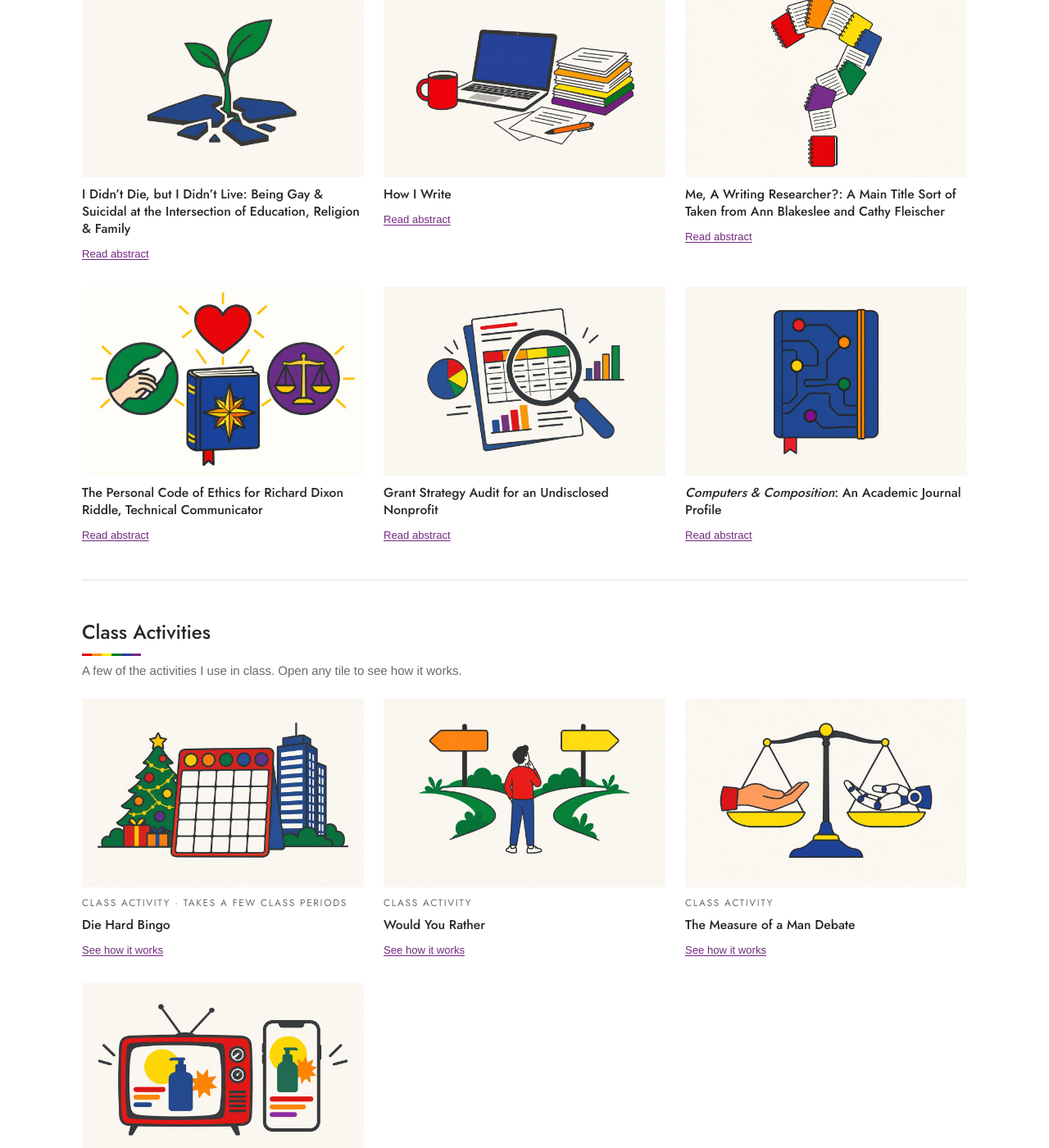
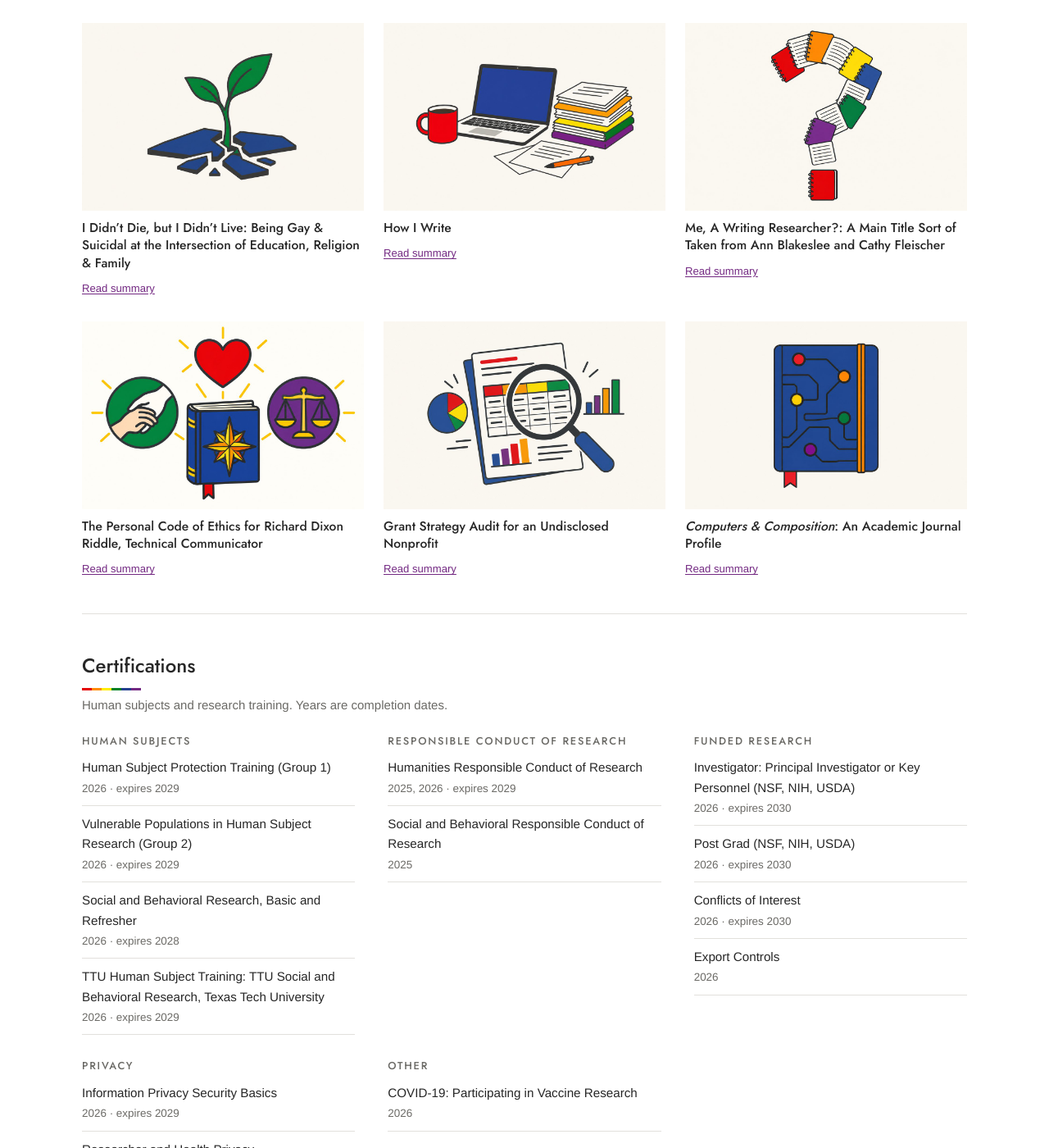
Before and after one commit to prof-richriddle/portfolio, a Jekyll site: the page built from portfolio.html, in a window 1280 px wide and 1400 px high, scrolled down 4737 px. Shown: the whole window at 82% size. Built offline with Jekyll 4.4.1, drawn with Linux system fonts in a browser that asks for light colours; some of the changed text lies outside the part shown.

Commit message:
Draft: Coursework rename, Class Activities on About Me, page subtitles (not live)
Co-Authored-By: Claude Opus 5.5 <noreply@anthropic.com>
Claude-Session: https://claude.ai/code/session_01LKxkcfdpkeKgywibvvsXFB

```diff
--- a/about.html
+++ b/about.html
@@ -3,7 +3,7 @@ layout: default
 title: About Me
 ---
 <!-- ===== ABOUT ME (edit the text on this page) ===== -->
-<div class="page-head"><h1>About Me</h1></div>
+<div class="page-head"><h1>About Me</h1><p class="page-sub">Life &amp; Teaching</p></div>
 
 <figure class="banner">
   <img src="{{ '/assets/images/about-banner.jpg' | relative_url }}" width="1800" height="600" alt="A collage of nine photos of Rich Riddle: in front of a wood door; a selfie with a giant silver robot statue; a large black-and-white portrait in the center; in front of an ornate gold temple statue; in a stairwell with a backpack; in a Star Trek T-shirt; smiling in a blue T-shirt with a rainbow stripe; in a graduation cap and gown; and in a sparkly sweater by a Christmas tree.">
@@ -34,6 +34,32 @@ title: About Me
   </div>
 </section>
 
+<!-- ===== CLASS ACTIVITIES (comes from the _activities folder) ===== -->
+{% assign activities = site.activities | sort: "order" %}
+<section id="activities" class="activities" aria-labelledby="act-h">
+  <div class="sec-head">
+    <h2 id="act-h">Class Activities</h2>
+    <p>A few of the activities I use in class. Open any tile to see how it works.</p>
+  </div>
+  <div class="grid">
+    {% for a in activities %}
+    <details class="tile" data-topics="{% for t in a.topics %}{{ t | slugify }} {% endfor %}">
+      <summary>
+        {% if a.image %}
+        <img class="tile-img" src="{{ '/assets/images/' | append: a.image | relative_url }}" alt="" loading="lazy">
+        {% else %}
+        <span class="tile-band"><span class="tile-topic">{{ a.topics | join: " · " }}</span></span>
+        {% endif %}
+        <span class="kind">Class activity{% if a.note %} · {{ a.note }}{% endif %}</span>
+        <span class="tile-title">{{ a.title }}</span>
+        <span class="tile-more">See how it works</span>
+      </summary>
+      <div class="abs activity-body">{{ a.content }}</div>
+    </details>
+    {% endfor %}
+  </div>
+</section>
+
 <section aria-labelledby="dogs-h">
   <div class="sec-head"><h2 id="dogs-h">The Dogs</h2></div>
   <div class="dogs">
--- a/assets/css/style.css
+++ b/assets/css/style.css
@@ -292,3 +292,5 @@ nav.top a[aria-current="page"] { color: var(--accent); }
 .paper blockquote p { font-size: .98rem; }
 .toolkit { margin: 0; padding-left: 1.6em; display: grid; gap: 10px; }
 .toolkit li { font-size: 1.02rem; }
+.page-sub { font-family: var(--display); font-size: 1.15rem !important; letter-spacing: .02em; color: var(--muted); margin: 0; }
+.activities .grid { grid-template-columns: repeat(auto-fit, minmax(min(100%, 210px), 1fr)); }
--- a/assets/js/site.js
+++ b/assets/js/site.js
@@ -37,6 +37,7 @@
   });
 
   var start = (location.hash || "").replace("#", "");
-  if (["major", "samples", "abstracts", "activities", "certifications"].indexOf(start) > -1) state.show = start;
+  if (start === "abstracts") start = "coursework";
+  if (["major", "samples", "coursework", "certifications"].indexOf(start) > -1) state.show = start;
   apply();
 })();
--- a/family.html
+++ b/family.html
@@ -17,7 +17,7 @@ title: Friends & Family
 </section>
 
 <section class="next">
-  <a class="big-btn big-btn--main" href="{{ '/portfolio.html' | relative_url }}"><span class="big-label">Now see the portfolio →</span><span class="big-sub">Major work, writing samples, and abstracts</span></a>
+  <a class="big-btn big-btn--main" href="{{ '/portfolio.html' | relative_url }}"><span class="big-label">Now see the portfolio →</span><span class="big-sub">Research &amp; Writing: major work, writing samples, and coursework</span></a>
 </section>
 
 <!-- ===== WHAT EACH STAGE MEANS (edit the text here) ===== -->
--- a/index.html
+++ b/index.html
@@ -5,8 +5,8 @@ layout: default
   <h1>Welcome to my site!</h1>
   <p class="home-lede">Whether you’re friends &amp; family, co-authors &amp; peers, or a curious Vulcan, jump to:</p>
   <div class="home-buttons">
-    <a class="big-btn" href="{{ '/about.html' | relative_url }}"><span class="big-label">About Me</span><span class="big-sub">Who I am, what I’m doing now, and how I work</span></a>
+    <a class="big-btn" href="{{ '/about.html' | relative_url }}"><span class="big-label">About Me</span><span class="big-sub">Life &amp; Teaching: who I am, how I teach, and a few class activities</span></a>
     <a class="big-btn big-btn--main" href="{{ '/family.html' | relative_url }}"><span class="big-label">Friends &amp; Family, Start Here!</span><span class="big-sub">How my work works, from a class paper to a book chapter</span></a>
-    <a class="big-btn" href="{{ '/portfolio.html' | relative_url }}"><span class="big-label">On to My Portfolio</span><span class="big-sub">Major work, writing samples, and abstracts</span></a>
+    <a class="big-btn" href="{{ '/portfolio.html' | relative_url }}"><span class="big-label">On to My Portfolio</span><span class="big-sub">Research &amp; Writing: major work, writing samples, and coursework</span></a>
   </div>
 </div>
--- a/portfolio.html
+++ b/portfolio.html
@@ -7,7 +7,8 @@ title: Portfolio
 
 <div class="page-head">
   <h1>Portfolio</h1>
-  <p>Forthcoming publications, ongoing studies, writing samples, abstracts of my graduate coursework, class activities, and certifications. Pick a type, then narrow it by topic.</p>
+  <p class="page-sub">Research &amp; Writing</p>
+  <p>Forthcoming publications, ongoing studies, writing samples, coursework, and certifications. Pick a type, then narrow it by topic.</p>
 </div>
 
 <div class="controls">
@@ -17,8 +18,7 @@ title: Portfolio
       <button type="button" id="type-all" data-show="all" aria-pressed="true">Show all</button>
       <button type="button" id="type-major" data-show="major" aria-pressed="false">Major Work</button>
       <button type="button" id="type-samples" data-show="samples" aria-pressed="false">Writing Samples</button>
-      <button type="button" id="type-abstracts" data-show="abstracts" aria-pressed="false">Abstracts</button>
-      <button type="button" id="type-activities" data-show="activities" aria-pressed="false">Class Activities</button>
+      <button type="button" id="type-coursework" data-show="coursework" aria-pressed="false">Coursework</button>
       <button type="button" id="type-certifications" data-show="certifications" aria-pressed="false">Certifications</button>
     </div>
   </div>
@@ -93,12 +93,12 @@ title: Portfolio
   </div>
 </section>
 
-<!-- ===== ABSTRACTS (comes from the _works folder) ===== -->
+<!-- ===== COURSEWORK (comes from the _works folder) ===== -->
 {% assign works = site.works | sort: "order" %}
-<section id="abstracts" data-type="abstracts" aria-labelledby="course-h">
+<section id="coursework" data-type="coursework" aria-labelledby="course-h">
   <div class="sec-head">
-    <h2 id="course-h">Abstracts</h2>
-    <p>{{ works.size }} papers, presentations, and projects from graduate school. Open any tile to read its abstract.</p>
+    <h2 id="course-h">Coursework</h2>
+    <p>{{ works.size }} papers, presentations, and projects from my graduate classes, each with a short summary.</p>
   </div>
   <div class="grid">
     {% for w in works %}
@@ -110,40 +110,13 @@ title: Portfolio
         <span class="tile-band"><span class="tile-topic">{{ w.topics | join: " · " }}</span></span>
         {% endif %}
         <span class="tile-title">{{ w.title }}</span>
-        <span class="tile-more">Read abstract</span>
+        <span class="tile-more">Read summary</span>
       </summary>
       <p class="abs">{{ w.content | strip | remove: "<p>" | remove: "</p>" }}</p>
     </details>
     {% endfor %}
   </div>
-  <p class="empty" hidden>No abstracts have that topic.</p>
-</section>
-
-<!-- ===== CLASS ACTIVITIES (comes from the _activities folder) ===== -->
-{% assign activities = site.activities | sort: "order" %}
-<section id="activities" data-type="activities" aria-labelledby="act-h">
-  <div class="sec-head">
-    <h2 id="act-h">Class Activities</h2>
-    <p>A few of the activities I use in class. Open any tile to see how it works.</p>
-  </div>
-  <div class="grid">
-    {% for a in activities %}
-    <details class="tile" data-topics="{% for t in a.topics %}{{ t | slugify }} {% endfor %}">
-      <summary>
-        {% if a.image %}
-        <img class="tile-img" src="{{ '/assets/images/' | append: a.image | relative_url }}" alt="" loading="lazy">
-        {% else %}
-        <span class="tile-band"><span class="tile-topic">{{ a.topics | join: " · " }}</span></span>
-        {% endif %}
-        <span class="kind">Class activity{% if a.note %} · {{ a.note }}{% endif %}</span>
-        <span class="tile-title">{{ a.title }}</span>
-        <span class="tile-more">See how it works</span>
-      </summary>
-      <div class="abs activity-body">{{ a.content }}</div>
-    </details>
-    {% endfor %}
-  </div>
-  <p class="empty" hidden>No class activities have that topic.</p>
+  <p class="empty" hidden>No coursework has that topic.</p>
 </section>
 
 <!-- ===== CERTIFICATIONS (edit the list here) ===== -->
--- a/readme.html
+++ b/readme.html
@@ -7,7 +7,7 @@ title: Read Me
 
 <section class="readme" aria-labelledby="how-h">
   <h2 id="how-h">How this site works</h2>
-  <p>Home points you to three places. About Me is who I am. Friends &amp; Family explains how academic work grows, from a class paper to a book chapter. The Portfolio holds the work itself: sort it by type, filter it by topic, and open any tile to read more. Most papers appear as abstracts; four appear in full as writing samples.</p>
+  <p>Home points you to three places. About Me is who I am and how I teach, with a few of my class activities. Friends &amp; Family explains how academic work grows, from a class paper to a book chapter. The Portfolio holds the work itself: sort it by type, filter it by topic, and open any tile to read more. Class papers appear as short summaries under Coursework; three pieces appear in full as writing samples.</p>
 </section>
 
 <section class="readme" aria-labelledby="why-h">
```
